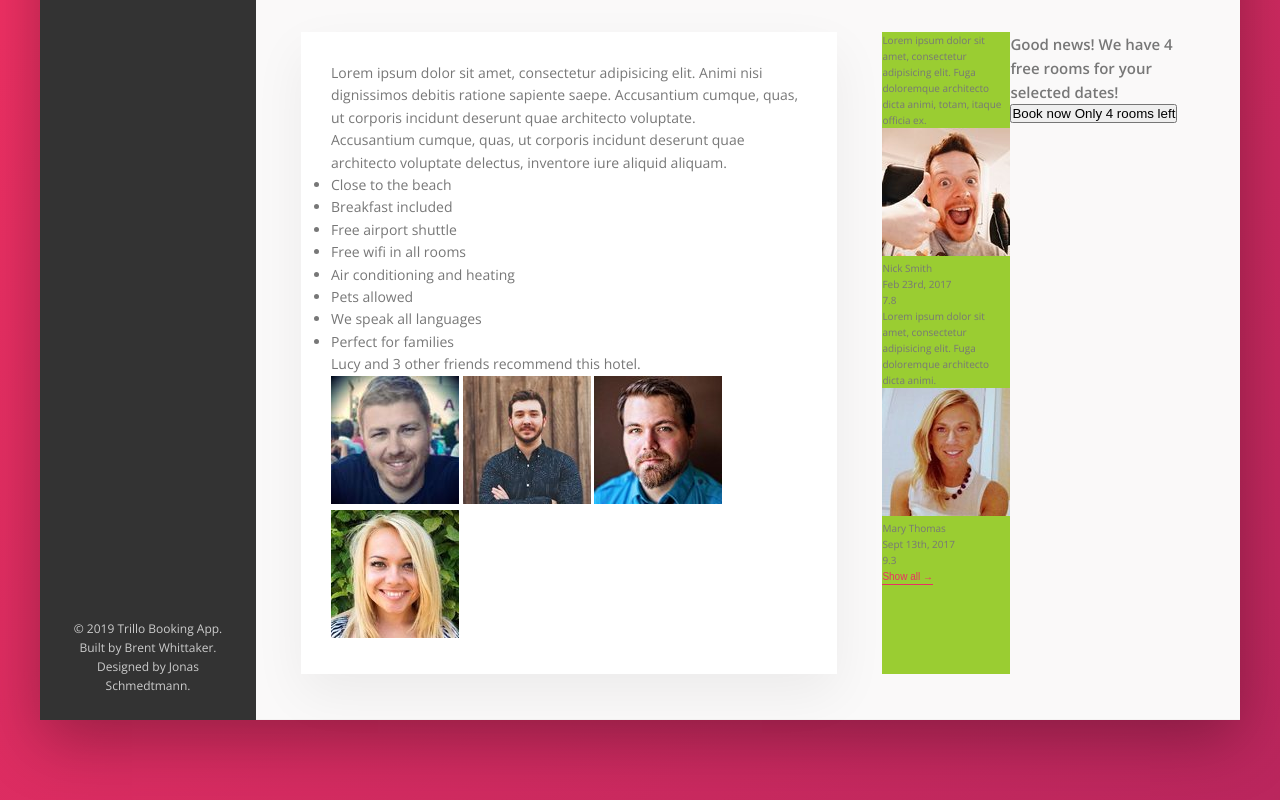
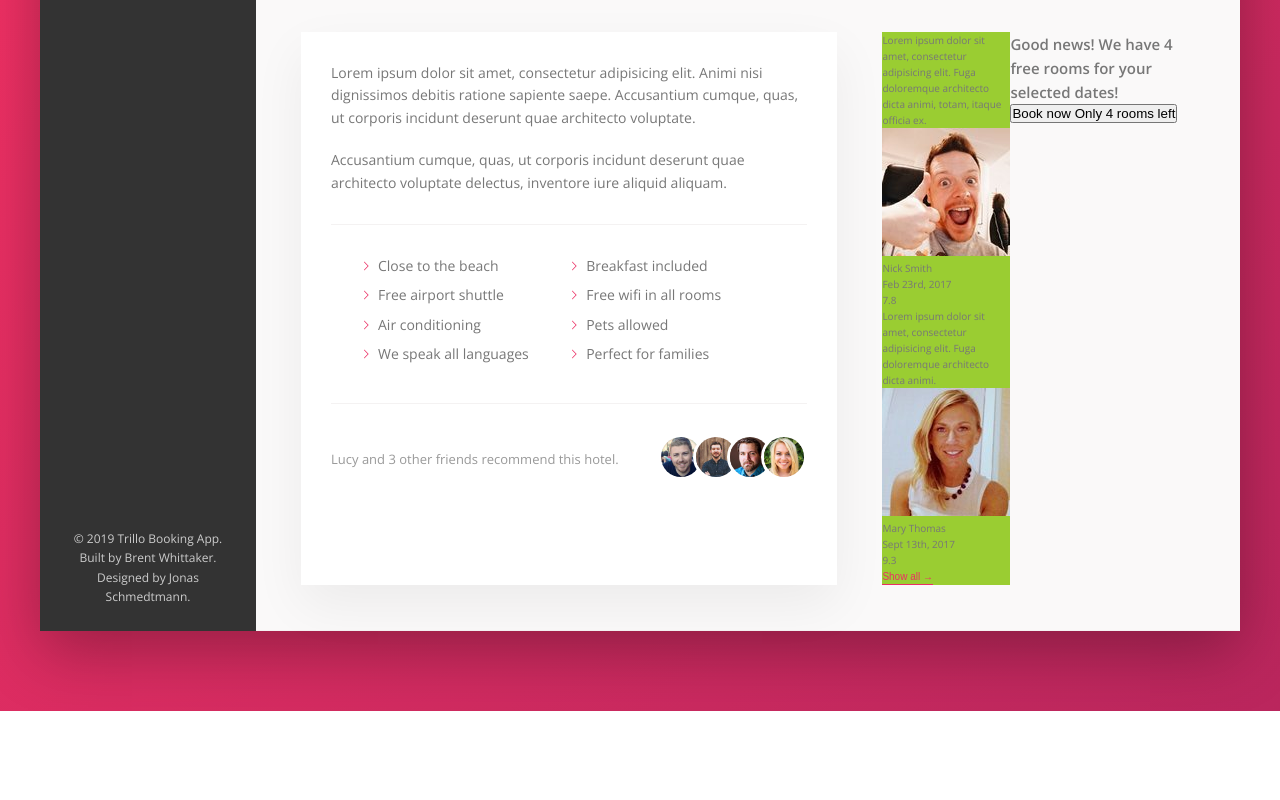
Before and after one commit to brentwhittaker/flexbox-sass-trillo, a website built with Parcel: page src/index.html in a window 1280 px wide. Shown: the part 615-1415 px from the top of the page. After the commit the page ends 1326 px from the top, so only its background shows below. Built offline with nearby package versions, Linux system fonts and the light colour scheme.

Commit message:
Added main section detail css

```diff
--- a/src/index.html
+++ b/src/index.html
@@ -170,7 +170,7 @@
                 <li class="list__item">Breakfast included</li>
                 <li class="list__item">Free airport shuttle</li>
                 <li class="list__item">Free wifi in all rooms</li>
-                <li class="list__item">Air conditioning and heating</li>
+                <li class="list__item">Air conditioning</li>
                 <li class="list__item">Pets allowed</li>
                 <li class="list__item">We speak all languages</li>
                 <li class="list__item">Perfect for families</li>
--- a/src/sass/_component.scss
+++ b/src/sass/_component.scss
@@ -295,3 +295,75 @@
     box-shadow: none;
   }
 }
+
+////////////////////////////////////
+//PARAGRAPH
+.paragraph:not(:last-of-type) {
+  margin-bottom: 2rem;
+}
+
+////////////////////////////////////
+//LIST
+.list {
+  list-style-type: none;
+  margin: 3rem 0;
+  padding: 3rem;
+  border-top: var(--line);
+  border-bottom: var(--line);
+
+  display: flex;
+  flex-wrap: wrap;
+
+  &__item {
+    flex: 0 0 50%;
+    margin-bottom: 0.7rem;
+  }
+
+  &__item::before {
+    content: "";
+    display: inline-block;
+    height: 1rem;
+    width: 1rem;
+    margin-right: 0.7rem;
+
+    //older browsers
+    // background-image: url(../img/chevron-thin-right.svg);
+    // background-size: cover;
+
+    //newer browsers - masks
+    background-color: var(--color-primary);
+    -webkit-mask-image: url(../img/chevron-thin-right.svg);
+    -webkit-mask-size: cover;
+    mask-image: url(../img/chevron-thin-right.svg);
+    mask-size: cover;
+  }
+}
+
+////////////////////////////////////
+//RECOMMEND
+.recommend {
+  font-size: 1.3rem;
+  color: var(--color-grey-dark-3);
+
+  display: flex;
+  align-items: center;
+
+  &__count {
+    margin-right: auto;
+  }
+
+  &__friends {
+  }
+
+  &__photo {
+    box-sizing: content-box; //default
+    height: 4rem;
+    width: 4rem;
+    border-radius: 50%;
+    border: 3px solid #fff;
+
+    &:not(:last-child) {
+      margin-right: -1.5rem;
+    }
+  }
+}
```
Also changed, not shown: src/css/style.css.
